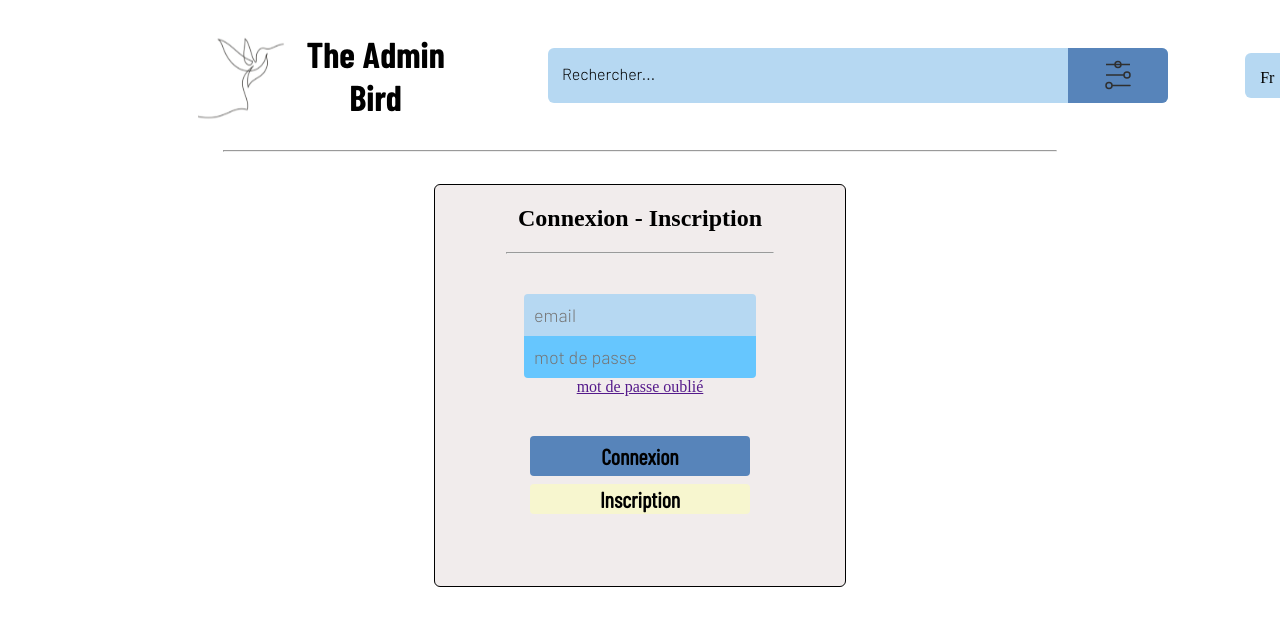
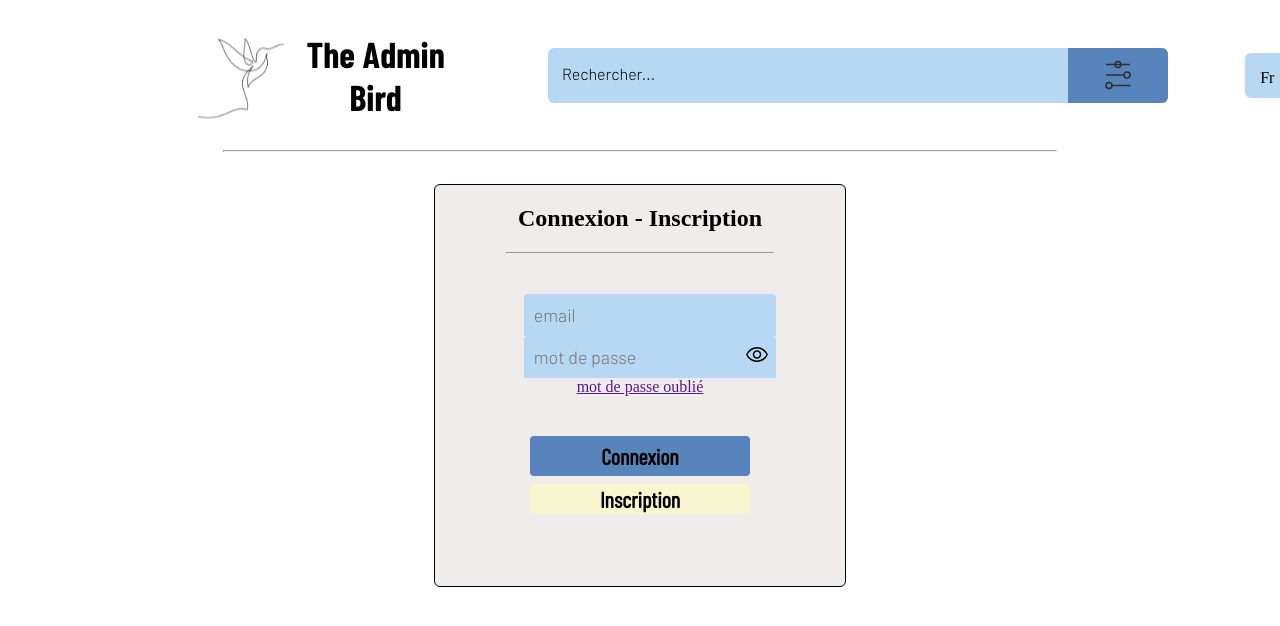
Before and after one commit to Vandethom/YummyingBird_webapp, a Nuxt app: page /auth in a window 1280 px wide. Shown: the top 626 px of the page. Built offline with nearby package versions, Linux system fonts and the light colour scheme.

Commit message:
password visibility switch enabled

```diff
--- a/components/AuthModal.vue
+++ b/components/AuthModal.vue
@@ -3,8 +3,28 @@
         <h2>Connexion - Inscription</h2>
         <hr />
         <form>
-            <input id='user-mail' type='email' placeholder='email'>
-            <input id='user-password' type='password' placeholder='mot de passe'>
+            <div class='connexion-input'>
+                <input
+                    id='user-mail'
+                    type='email'
+                    placeholder='email'
+                >
+            </div>
+            <div class='connexion-input'>
+                <input
+                    id='user-password'
+                    type='password'
+                    placeholder='mot de passe'
+                >
+                <span>
+                    <img
+                        class='icon-visibility-on'
+                        src='../assets/icons/icon_visibility_on.svg'
+                        alt='icon eye open'
+                        @click='switchPasswordVisibility'
+                    >
+                </span>
+            </div>
             <a href=''>mot de passe oublié</a>
             <button class='button-login' @click='login'>Connexion</button>
             <button class='button-signup'>Inscription</button>
@@ -21,13 +41,23 @@
                 const email = document.getElementById( 'user-mail' ).value
                 const password = document.getElementById( 'user-password' ).value
 
-                const login = await this.$axios.$post('/login', { email, password} )
+                const login = await this.$axios.$post( '/login', { email, password} )
 
                 delete login.user.password
 
                 this.$store.commit( 'auth/loggedInUser', login )
                 this.$router.push( '/' )
             },
+
+            switchPasswordVisibility() {
+                const passwordInput = document.getElementById( 'user-password' )
+
+                if ( passwordInput.type === 'password' ) {
+                    passwordInput.type = 'text'
+                } else {
+                    passwordInput.type = 'password'
+                }
+            }
         }
     }
 </script>
@@ -57,8 +87,22 @@
             margin: auto;
             margin-top: 40px;
 
+            .connexion-input {
+                margin: auto;
+                display: grid;
+                grid-template-columns: 265px 15px;
+                place-items: center;
+
+                img {
+                    width: 24px;
+                    height: 24px;
+                    margin-left: -45px;
+                    cursor: pointer;
+                }
+            }
+
             input {
-                width: 220px;
+                width: 240px;
                 height: 40px;
                 border: none;
                 margin: auto;
```
Also changed, not shown: assets/icons/icon_visibility_off.svg (added), assets/icons/icon_visibility_on.svg (added).
